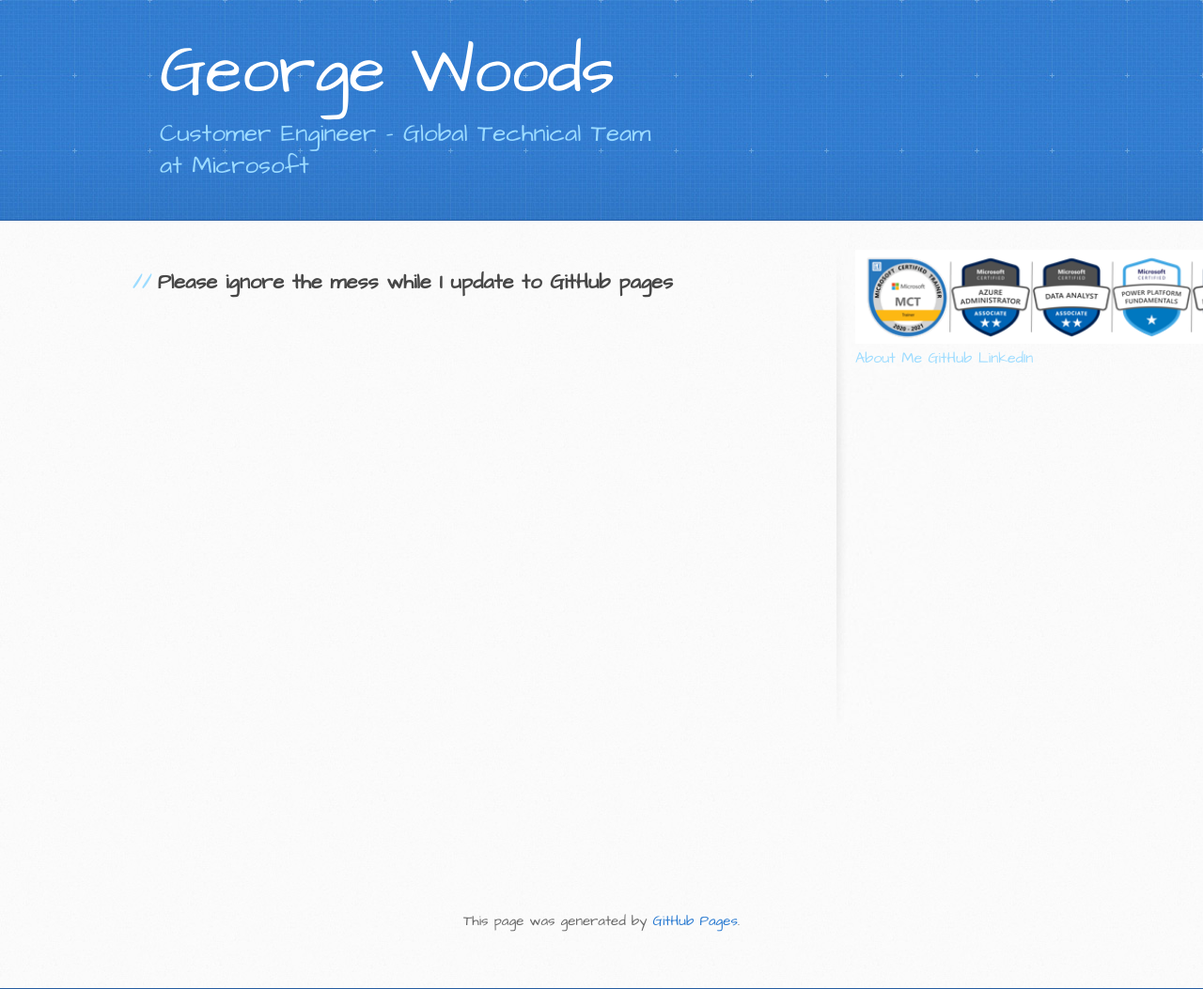
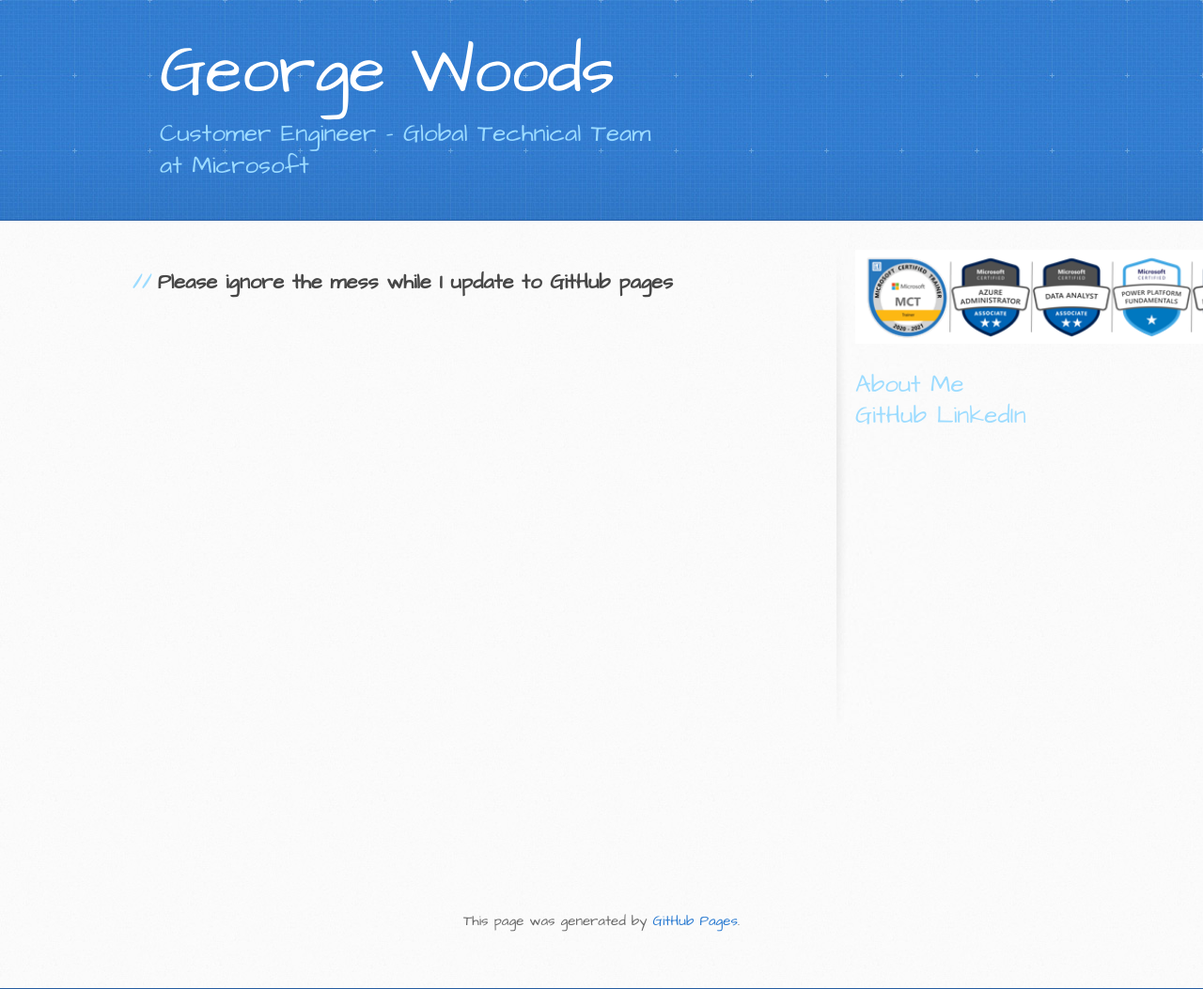
Before and after one commit to gvwoods/gvwoods.github.io, a Jekyll site: the page built from index.md, in a window 1280 px wide. Shown: the whole page at 94% size. Built offline with Jekyll 4.4.1, drawn with Linux system fonts in a browser that asks for light colours; our own code applies the rules of GitHub Pages for plain Markdown files.

Commit message:
Update stylesheet.css

```diff
--- a/stylesheets/stylesheet.css
+++ b/stylesheets/stylesheet.css
@@ -521,7 +521,8 @@
 aside#sidebar p.link,
 aside#sidebar p.link a {
   font-weight: bold;
-  font-size: 16px;
+  font-size: 26px;
+  padding-top: 22px;
   font-weight: normal;
   line-height: 1.3;
   color: #9ddcff;
```
